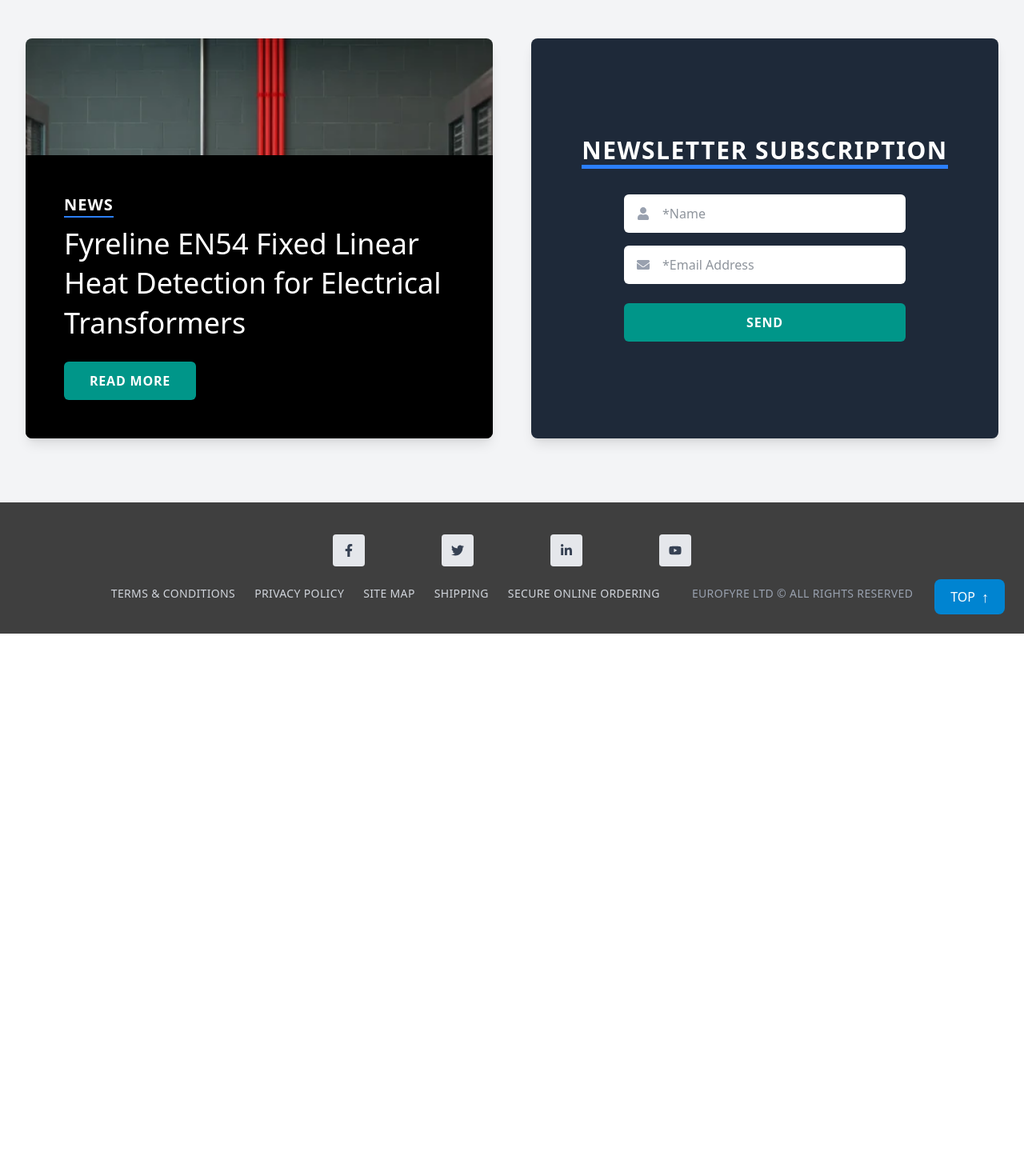
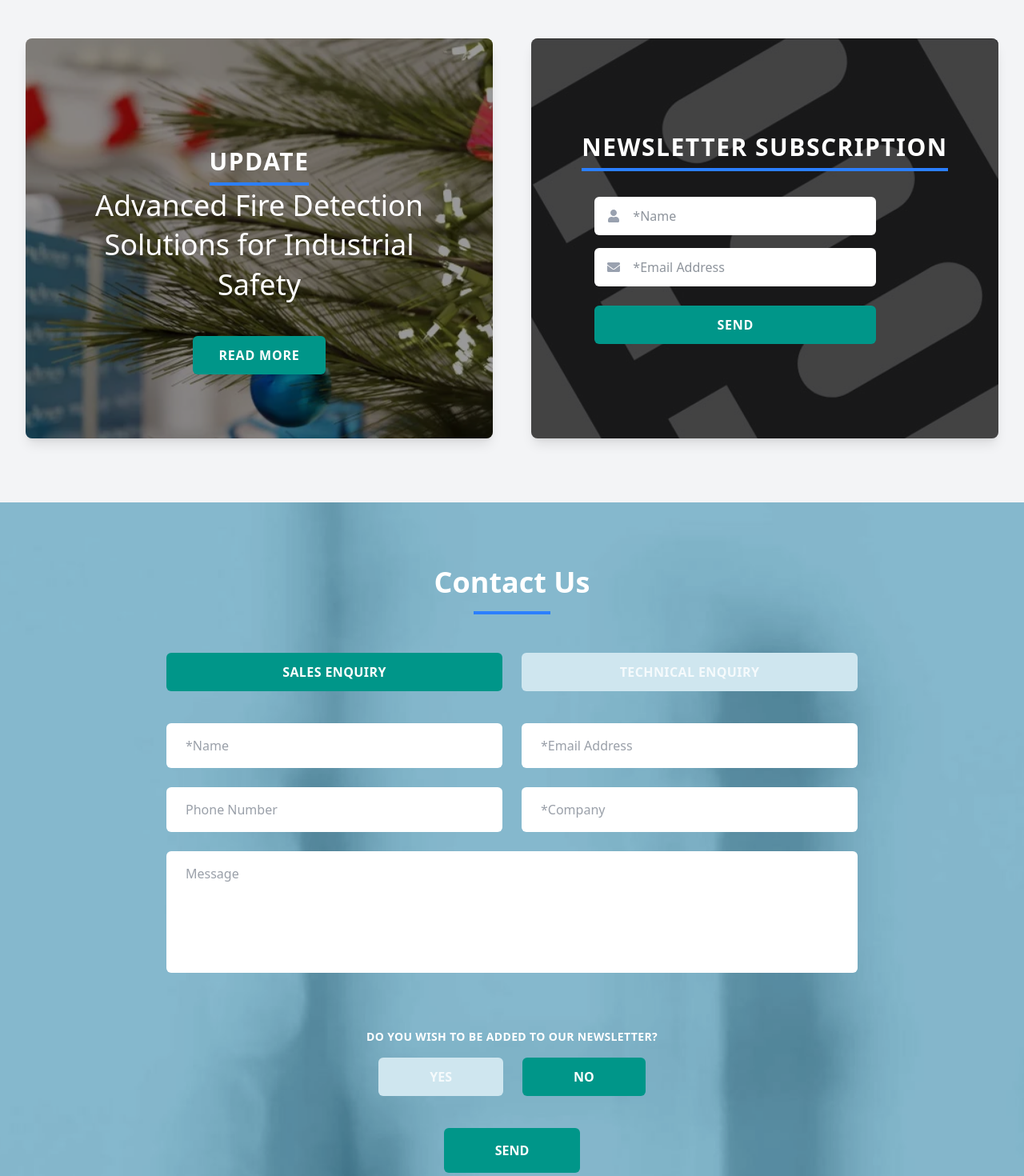
Before and after one commit to Shakil000/fire, a React (Vite) app: page / in a window 1280 px wide. Shown: the part 1300-2770 px from the top of the page at 80% size. Before the commit the page ends 2092 px from the top, so only its background shows below. Built offline with nearby package versions, Linux system fonts and the light colour scheme.

Commit message:
home page done about page start

```diff
--- /dev/null
+++ b/src/Pages/About/About.jsx
@@ -0,0 +1,21 @@
+import React from 'react';
+import Navbar from '../Shared/Navbar/Navbar';
+import Footer from '../Shared/Footer/Footer';
+
+const About = () => {
+    return (
+        <>
+        <div className=' bg-teal-500 fixed top-0 w-full h-20'>
+            <Navbar></Navbar>
+        </div>
+        <div className='mt-10'>
+            <img src="../../../src/assets/About/landing-about.jpg" alt="" />
+        </div>
+        <div>
+            <Footer></Footer>
+        </div>
+        </>
+    );
+};
+
+export default About;
--- /dev/null
+++ b/src/Pages/Home/Contact/Contact.jsx
@@ -0,0 +1,128 @@
+import React, { useState } from "react";
+import contactBg from "../../../assets/ContactBg/services-background.jpg"
+
+const ContactSection = () => {
+  const [enquiry, setEnquiry] = useState("sales");
+  const [newsletter, setNewsletter] = useState("no");
+
+  return (
+    <section className="relative py-20 bg-[#8fbfd0]">
+      {/* Background overlay blur feel */}
+      <div className="absolute inset-0 bg-[#8fbfd0] opacity-90 bg-cover bg-center bg-no-repeat" style={{ backgroundImage: `url(${contactBg})` }}>
+
+      </div>
+
+      {/* Content */}
+      <div className="relative z-10 max-w-4xl mx-auto px-4 text-center text-white">
+        {/* Heading */}
+        <h2 className="text-4xl font-semibold mb-4">Contact Us</h2>
+        <div className="w-24 h-1 bg-blue-500 mx-auto mb-12"></div>
+
+        {/* Enquiry Buttons */}
+        <div className="flex justify-center gap-6 mb-10">
+          <button
+            onClick={() => setEnquiry("sales")}
+            className={`w-full px-10 py-3 rounded-md font-semibold uppercase tracking-wide
+              ${
+                enquiry === "sales"
+                  ? "bg-teal-600 text-white"
+                  : "bg-[#cfe6ef] text-white/80"
+              }`}
+          >
+            Sales Enquiry
+          </button>
+
+          <button
+            onClick={() => setEnquiry("technical")}
+            className={`w-full px-10 py-3 rounded-md font-semibold uppercase tracking-wide
+              ${
+                enquiry === "technical"
+                  ? "bg-teal-600 text-white"
+                  : "bg-[#cfe6ef] text-white/80"
+              }`}
+          >
+            Technical Enquiry
+          </button>
+        </div>
+
+        {/* Form */}
+        <form className="space-y-6">
+          {/* Grid Inputs */}
+          <div className="grid grid-cols-1 md:grid-cols-2 gap-6">
+            <input
+              type="text"
+              placeholder="*Name"
+              className="w-full px-6 py-4 rounded-md text-gray-700 outline-none bg-white"
+            />
+            <input
+              type="email"
+              placeholder="*Email Address"
+              className="w-full px-6 py-4 rounded-md text-gray-700 outline-none bg-white"
+            />
+            <input
+              type="text"
+              placeholder="Phone Number"
+              className="w-full px-6 py-4 rounded-md text-gray-700 outline-none bg-white"
+            />
+            <input
+              type="text"
+              placeholder="*Company"
+              className="w-full px-6 py-4 rounded-md text-gray-700 outline-none bg-white"
+            />
+          </div>
+
+          {/* Message */}
+          <textarea
+            rows="5"
+            placeholder="Message"
+            className="w-full px-6 py-4 rounded-md text-gray-700 outline-none resize-none bg-white"
+          ></textarea>
+
+          {/* Newsletter */}
+          <p className="mt-10 mb-4 uppercase tracking-wide text-sm font-semibold">
+            Do you wish to be added to our newsletter?
+          </p>
+
+          <div className="flex justify-center gap-6 mb-10">
+            <button
+              type="button"
+              onClick={() => setNewsletter("yes")}
+              className={`px-16 py-3 rounded-md font-semibold uppercase
+                ${
+                  newsletter === "yes"
+                    ? "bg-teal-600 text-white"
+                    : "bg-[#cfe6ef] text-white/80"
+                }`}
+            >
+              Yes
+            </button>
+
+            <button
+              type="button"
+              onClick={() => setNewsletter("no")}
+              className={`px-16 py-3 rounded-md font-semibold uppercase
+                ${
+                  newsletter === "no"
+                    ? "bg-teal-600 text-white"
+                    : "bg-[#cfe6ef] text-white/80"
+                }`}
+            >
+              No
+            </button>
+          </div>
+
+          {/* Send Button */}
+          <button
+            type="submit"
+            className="px-16 py-4 bg-teal-600 text-white font-semibold uppercase
+                       rounded-md hover:bg-teal-500 transition"
+          >
+            Send
+          </button>
+        </form>
+      </div>
+    </section>
+  );
+};
+
+export default ContactSection;
--- a/src/Pages/Home/Home.jsx
+++ b/src/Pages/Home/Home.jsx
@@ -1,12 +1,14 @@
 import React from 'react';
 import Products from './Products/Products';
 import Newsletter from './Newsletter/Newsletter';
+import Contact from './Contact/Contact';
 
 const Home = () => {
     return (
         <div>
             <Products></Products>
             <Newsletter></Newsletter>
+            <Contact></Contact>
         </div>
     );
 };
--- a/src/Pages/Home/Newsletter/Newsletter.jsx
+++ b/src/Pages/Home/Newsletter/Newsletter.jsx
@@ -1,96 +1,152 @@
-import React from 'react';
-import { FaUser, FaEnvelope } from 'react-icons/fa'; // Icons for the form
+import React, { useEffect, useState } from "react";
+import { FaUser, FaEnvelope } from "react-icons/fa"; // Icons for the form
+import newsLetterBg from "../../../assets/Newsletter/newsletter-background.jpg";
+import articleBg from "../../../assets/Newsletter/ASD-for-Data-Centres-Media-Image-960x400.webp";
+import articleBg2 from "../../../assets/Newsletter/Eurofyre-Christmas-Media-Image-960x400.webp";
+import articleBg3 from "../../../assets/Newsletter/FyreLine-EN54-Fixed-For-Transformers-Hero-Shot-960x400.webp";
 
-// NOTE: Replace this with the actual path to your article background image
-import articleBg from "../../../assets/Newsletter/ASD-for-Data-Centres-Media-Image-960x400.webp";
+const slides = [
+  {
+    bg: articleBg,
+    tag: "News",
+    title:
+      "Fyreline EN54 Fixed Linear Heat Detection for Electrical Transformers",
+    link: "/news/article-1",
+  },
+  {
+    bg: articleBg2,
+    tag: "Update",
+    title: "Advanced Fire Detection Solutions for Industrial Safety",
+    link: "/news/article-2",
+  },
+  {
+    bg: articleBg3,
+    tag: "Article",
+    title: "Why Linear Heat Detection is Critical for Power Systems",
+    link: "/news/article-3",
+  },
+];
 
 const Newsletter = () => {
+  const [current, setCurrent] = useState(0);
+
+  useEffect(() => {
+    const interval = setInterval(() => {
+      setCurrent((prev) => (prev + 1) % slides.length);
+    }, 4000);
+
+    return () => clearInterval(interval);
+  }, [slides.length]);
+
   return (
     <section className="py-12 md:py-20 bg-gray-100">
-
       {/* Centered Content Container for the two-column grid */}
       <div className="max-w-20xl mx-auto px-4 sm:px-6 lg:px-8">
-
         {/* Two-Column Layout: Stacks on mobile, splits into 2 equal columns on desktop (lg) */}
         <div className="grid grid-cols-1 lg:grid-cols-2 gap-8 md:gap-12">
+          {/* === 1. News/Article Card (Left Side) === */}
+          <div className="relative h-[400px] md:h-[500px] overflow-hidden rounded-lg shadow-lg">
+            {/* Slides */}
+            {slides.map((slide, index) => (
+              <div
+                key={index}
+                className={`absolute inset-0 bg-cover bg-center transition-transform duration-700 ease-in-out
+        ${
+          index === current
+            ? "translate-x-0"
+            : index < current
+            ? "-translate-x-full"
+            : "translate-x-full"
+        }`}
+                style={{ backgroundImage: `url(${slide.bg})` }}
+              />
+            ))}
 
-          {/* === 1. News/Article Card (Left Side) === */}
-          <div
-            className="flex items-end justify-start h-[400px] md:h-[500px] rounded-lg overflow-hidden shadow-lg"
-            style={{
-              // Set the background image and cover it
-              backgroundImage: `url(${articleBg})`,
-              backgroundSize: 'cover',
-              backgroundPosition: 'center',
-            }}
+            {/* Overlay */}
+            <div className="absolute inset-0 bg-black/40 z-10"></div>
+
+            {/* Fixed Content */}
+            <div className="absolute bottom-0 left-0 w-full z-20 text-white p-8 md:p-12 text-center lg:pb-20">
+              <h3
+                className="text-2xl md:text-3xl font-semibold uppercase tracking-wider
+                   border-b-4 border-blue-500 inline-block pb-2"
               >
-            {/* Dark overlay for contrast and text visibility */}
-            <div className="p-8 md:p-12 w-full bg-black bg-opacity-40 text-white">
-
-              <h3 className="text-xl font-semibold uppercase tracking-wider mb-2 border-b-2 border-blue-500 inline-block">
-                News
+                {slides[current].tag}
               </h3>
 
-              <p className="text-3xl md:text-4xl font-light leading-snug mb-6">
-                Fyreline EN54 Fixed Linear Heat Detection for Electrical Transformers
+              <p className="text-3xl md:text-4xl font-light leading-snug mb-10">
+                {slides[current].title}
               </p>
 
               <a
-                href="/news/article-slug" // Replace with actual article link
-                className="inline-block px-8 py-3 bg-teal-600 text-white font-semibold uppercase tracking-wider
-                           rounded-md transition-colors duration-200 hover:bg-teal-700"
+                href={slides[current].link}
+                className="inline-block px-8 py-3 bg-teal-600 text-white
+                 font-semibold uppercase tracking-wider
+                 rounded-md hover:bg-teal-700 transition"
               >
                 Read More
               </a>
             </div>
           </div>
 
-
           {/* === 2. Newsletter Subscription (Right Side) === */}
           {/* Note: I'm using a simple dark gray color here. To replicate the exact complex pattern
              in the image, you would need to use a background image for the pattern. */}
-          <div className="flex flex-col items-center justify-center h-[400px] md:h-[500px] rounded-lg overflow-hidden shadow-lg bg-gray-800 text-white">
+          <div
+            className="flex flex-col items-center justify-center h-[400px] md:h-[500px]
+             rounded-lg overflow-hidden shadow-lg text-white
+             bg-cover bg-center bg-no-repeat relative"
+            style={{ backgroundImage: `url(${newsLetterBg})` }}
+          >
+            {/* Optional dark overlay */}
+            <div className="absolute inset-0 bg-black/60"></div>
 
-            <h3 className="text-2xl md:text-3xl font-semibold uppercase tracking-wider border-b-5 border-blue-500 inline-block">
+            {/* Content */}
+            <div className="relative z-10 text-center">
+              <h3
+                className="text-2xl md:text-3xl font-semibold uppercase tracking-wider
+                   border-b-4 border-blue-500 inline-block pb-2"
+              >
                 Newsletter Subscription
               </h3>
 
-            {/* Form */}
               <form className="mt-8 w-full max-w-sm px-4">
-
-              {/* Name Input */}
+                {/* Name */}
                 <div className="relative mb-4">
                   <input
                     type="text"
                     placeholder="*Name"
-                  className="w-full py-3 pl-12 pr-4 bg-white text-gray-800 rounded-md focus:outline-none focus:ring-2 focus:ring-teal-500"
+                    className="w-full py-3 pl-12 pr-4 bg-white text-gray-800 rounded-md
+                     focus:outline-none focus:ring-2 focus:ring-teal-500"
                     required
                   />
-                <FaUser className="absolute top-1/2 left-4 transform -translate-y-1/2 text-gray-400" />
+                  <FaUser className="absolute top-1/2 left-4 -translate-y-1/2 text-gray-400" />
                 </div>
 
-              {/* Email Input */}
+                {/* Email */}
                 <div className="relative mb-6">
                   <input
                     type="email"
                     placeholder="*Email Address"
-                  className="w-full py-3 pl-12 pr-4 bg-white text-gray-800 rounded-md focus:outline-none focus:ring-2 focus:ring-teal-500"
+                    className="w-full py-3 pl-12 pr-4 bg-white text-gray-800 rounded-md
+                     focus:outline-none focus:ring-2 focus:ring-teal-500"
                     required
                   />
-                <FaEnvelope className="absolute top-1/2 left-4 transform -translate-y-1/2 text-gray-400" />
+                  <FaEnvelope className="absolute top-1/2 left-4 -translate-y-1/2 text-gray-400" />
                 </div>
 
-              {/* Submit Button */}
+                {/* Button */}
                 <button
                   type="submit"
-                className="w-full px-8 py-3 bg-teal-600 text-white font-semibold uppercase tracking-wider
-                           rounded-md transition-colors duration-200 hover:bg-teal-700"
+                  className="w-full px-8 py-3 bg-teal-600 text-white font-semibold
+                   uppercase tracking-wider rounded-md
+                   hover:bg-teal-700 transition"
                 >
                   Send
                 </button>
               </form>
             </div>
-
+          </div>
         </div>
       </div>
     </section>
--- a/src/main.jsx
+++ b/src/main.jsx
@@ -4,8 +4,11 @@ import './index.css'
 import { RouterProvider } from 'react-router-dom'
 import router from './routes/router.jsx'
 
+
 createRoot(document.getElementById('root')).render(
   <React.StrictMode>
+
     <RouterProvider router= {router}></RouterProvider>
+
   </React.StrictMode>,
 )
--- a/src/routes/router.jsx
+++ b/src/routes/router.jsx
@@ -2,6 +2,7 @@ import React from "react"
 import { createBrowserRouter } from "react-router-dom";
 import Home from "../Pages/Home/Home";
 import MainLayout from "../layouts/MainLayout";
+import About from "../Pages/About/About";
 
 const router = createBrowserRouter([
   {
@@ -16,7 +17,7 @@ const router = createBrowserRouter([
   },
   {
     path: "/about",
-    element: <h1>About Page</h1>,
+    element: <About></About>,
   },
   {
     path: "/system",
```
Also changed, not shown: src/assets/About/landing-about.jpg (added), src/assets/ContactBg/services-background.jpg (added). Lines whose indentation alone changed are shown as unchanged.
